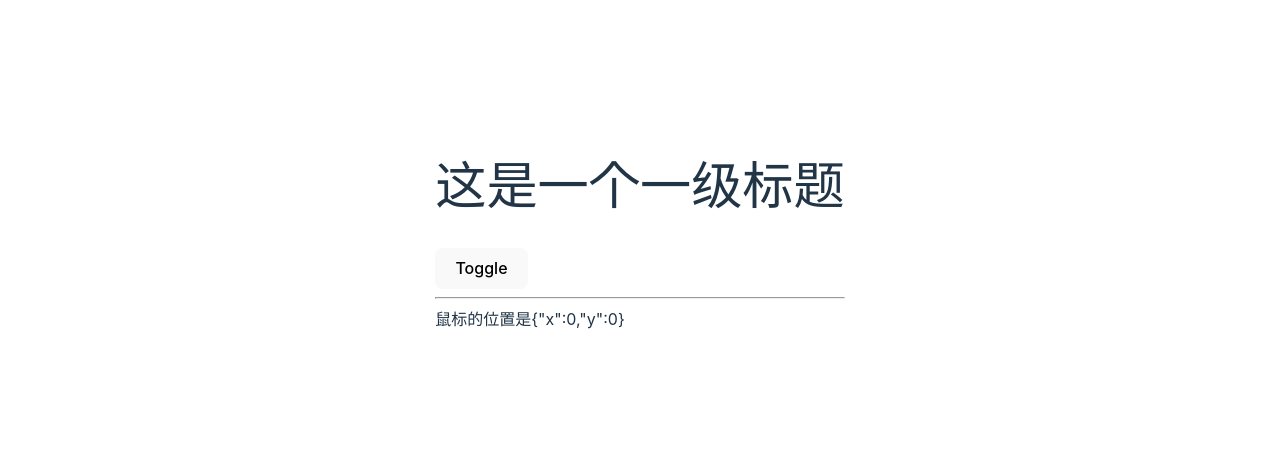
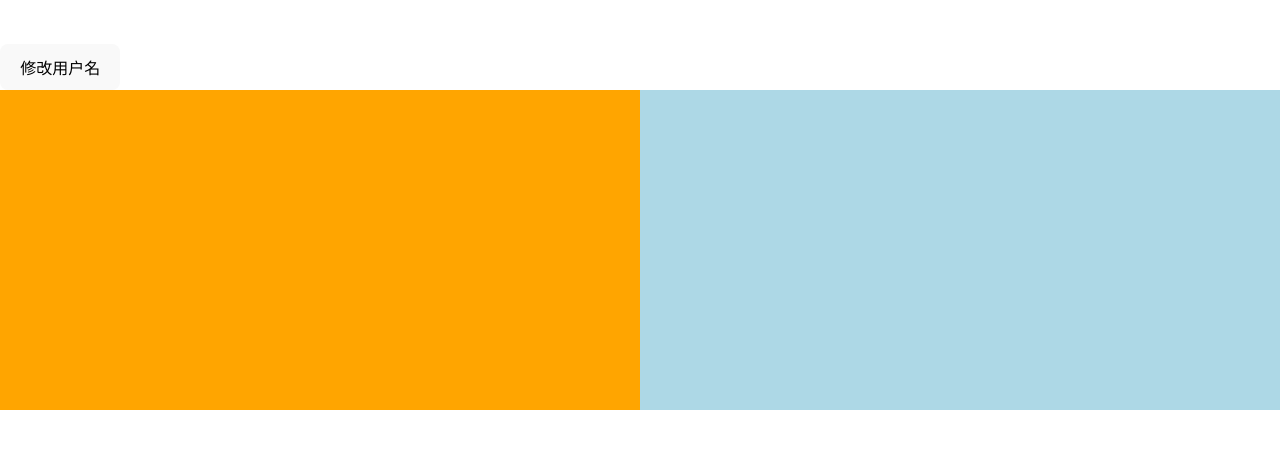
Before and after one commit to chenuvi/react_hooks_ts, a React (Vite) app: page / in a window 1280 px wide. Shown: the part 173-622 px from the top of the page. Built offline with nearby package versions, Linux system fonts and the light colour scheme.

Commit message:
Feat: useReducer

```diff
--- a/src/App.tsx
+++ b/src/App.tsx
@@ -1,11 +1,13 @@
 import React from "react";
-import PageMousePosition from "@/components/useEffect/MousePosition";
+// import PageMousePosition from "@/components/useEffect/MousePosition";
+import Father from "@/components/useReducer/Father";
 
 const App: React.FC = () => {
   return (
     <>
-      <h1> 这是一个一级标题</h1>
-      <PageMousePosition></PageMousePosition>
+      {/* <h1> 这是一个一级标题</h1> */}
+      {/* <PageMousePosition></PageMousePosition> */}
+      <Father></Father>
     </>
   );
 };
--- /dev/null
+++ b/src/components/useReducer/Father.tsx
@@ -0,0 +1,44 @@
+import React, { useReducer } from "react";
+
+type UserType = typeof defaultState;
+
+const defaultState = {
+  userName: "lisi",
+  age: 0,
+};
+
+const reducer = (prevState: UserType) => {
+  return prevState;
+};
+
+const initAction = (initState: UserType) => {
+  return {
+    ...initState,
+    age: Math.round(Math.abs(initState.age)) || 18,
+  };
+};
+
+const Father: React.FC = () => {
+  const [state] = useReducer(reducer, defaultState, initAction);
+  console.log("🚀 ~ file: Father.tsx:12 ~ state:", state);
+
+  return (
+    <>
+      <button>修改用户名</button>
+      <div className="father">
+        <Son1></Son1>
+        <Son2></Son2>
+      </div>
+    </>
+  );
+};
+
+const Son1: React.FC = () => {
+  return <div className="son1"></div>;
+};
+
+const Son2: React.FC = () => {
+  return <div className="son2"></div>;
+};
+
+export default Father;
--- a/src/index.css
+++ b/src/index.css
@@ -67,3 +67,24 @@
     background-color: #f9f9f9;
   }
 }
+
+/* ------ */
+.father {
+  display: flex;
+  justify-content: space-between;
+  width: 100vw;
+}
+
+.son1 {
+  background-color: orange;
+  min-height: 300px;
+  flex: 1;
+  padding: 10px;
+}
+
+.son2 {
+  background-color: lightblue;
+  min-height: 300px;
+  flex: 1;
+  padding: 10px;
+}
```
